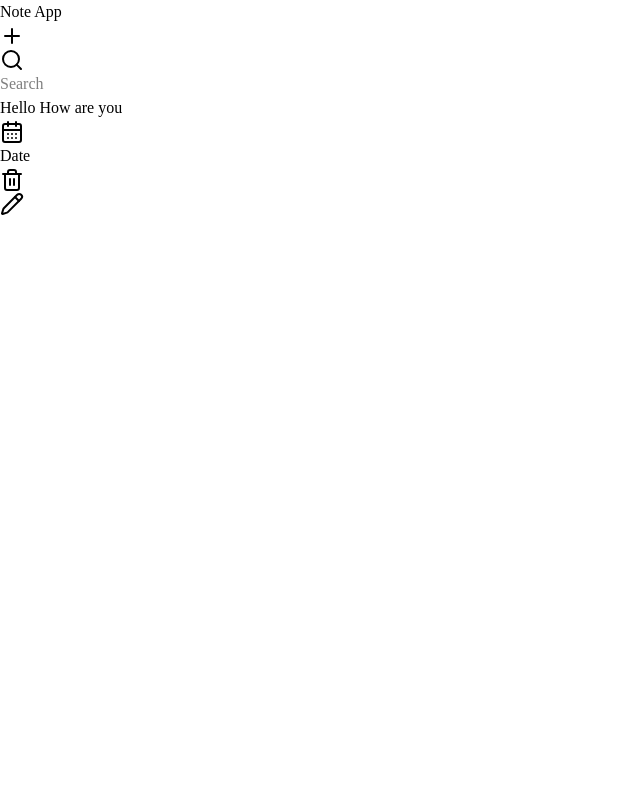
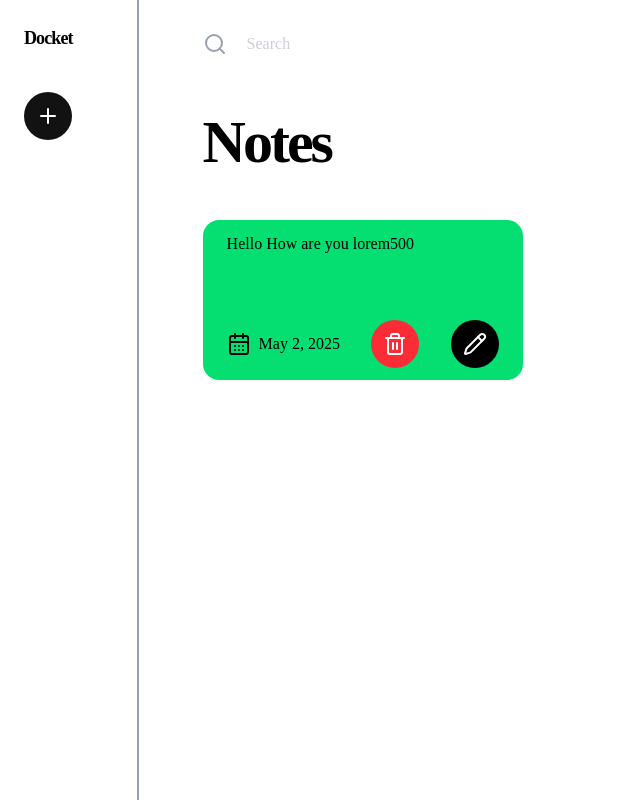
Before and after one commit to pranjalkuhikar/Frontend-Task, a React (Vite) app in the folder note/: page / in a window 1280 px wide. Shown: the whole page, without its empty margins (0-640 px from the left). Built offline with nearby package versions, Linux system fonts and the light colour scheme.

Commit message:
feat: enhance layout and styling of the note app interface

```diff
--- a/note/src/App.tsx
+++ b/note/src/App.tsx
@@ -1,30 +1,47 @@
 import { CalendarDays, Pencil, Plus, Search, Trash2 } from "lucide-react";
+
+const getCurrentDate = () => {
+  const options: Intl.DateTimeFormatOptions = {
+    year: "numeric",
+    month: "long",
+    day: "numeric",
+  };
+  return new Date().toLocaleDateString(undefined, options);
+};
 
 const App = () => {
   return (
-    <div className="font-[mona_sans]">
-      <div>
-        <h1>Note App</h1>
-        <p>
+    <div className="font-[mona_sans] flex gap-10">
+      <div className="flex flex-col  p-6  items-center gap-10 ">
+        <h1 className="text-lg font-semibold tracking-tighter">Docket</h1>
+        <p className="p-3 bg-[#121212] text-[#fff] rounded-full ">
           <Plus />
         </p>
       </div>
-      <div>
-        <div>
+      <div className="h-screen w-0.5 bg-gray-400"></div>
+      <div className="p-6 flex flex-col gap-12">
+        <div className="flex items-center text-gray-400">
           <Search />
-          <input type="text" placeholder="Search" />
+          <input
+            type="text"
+            placeholder="Search"
+            className="px-5 py-2 outline-none"
+          />
         </div>
-        <div>
-          <div>Hello How are you</div>
-          <div>
-            <div>
-              <CalendarDays /> Date
-            </div>
-            <div>
-              <Trash2 />
-            </div>
-            <div>
-              <Pencil />
+        <div className="text-6xl tracking-tighter font-semibold">Notes</div>
+        <div className="flex flex-wrap gap-5">
+          <div className="px-6 py-3 rounded-2xl bg-green-400 flex flex-col justify-between min-h-40 w-80">
+            <div className="text-md ">Hello How are you lorem500</div>
+            <div className="flex items-center justify-between">
+              <div className="flex gap-2">
+                <CalendarDays /> {getCurrentDate()}
+              </div>
+              <div className="p-3 cursor-pointer hover:bg-red-600 bg-red-500 rounded-full text-[#fff]">
+                <Trash2 />
+              </div>
+              <div className="p-3 cursor-pointer hover:bg-[#1f1e1e] bg-[#000000] rounded-full text-[#fff]">
+                <Pencil />
+              </div>
             </div>
           </div>
         </div>
```
